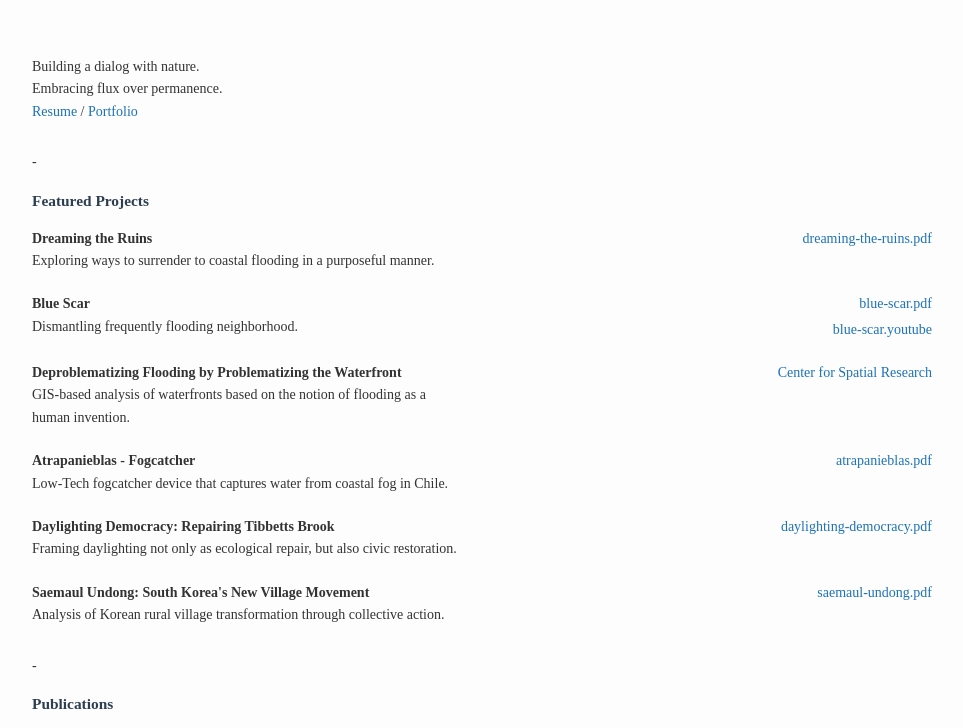
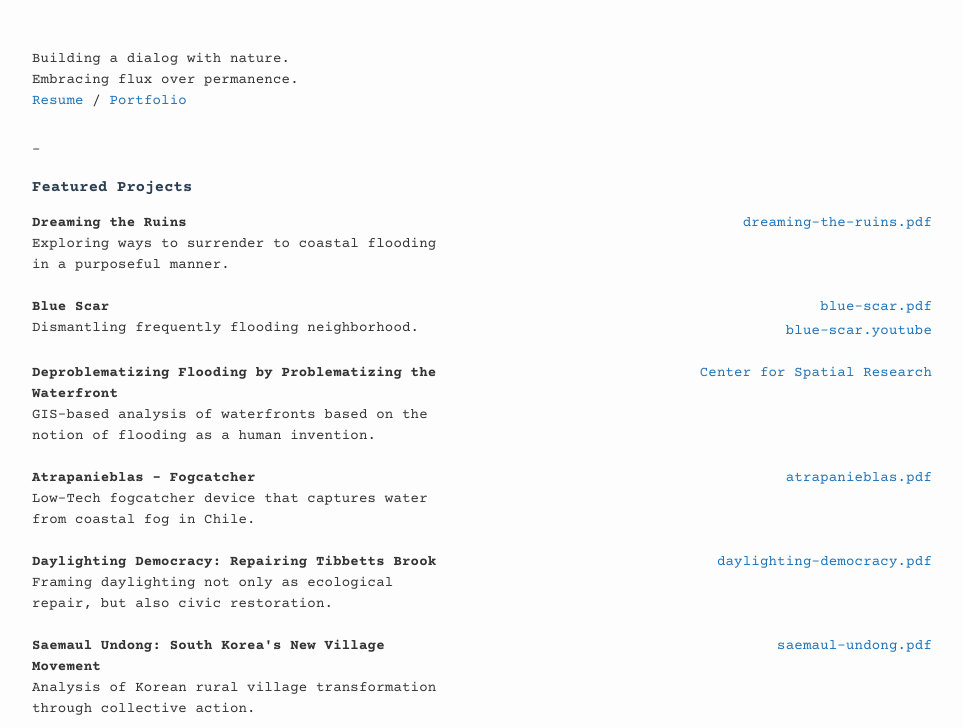
Before and after one commit to urban-designer/portfolio, a plain HTML site: page index.html in a window 1280 px wide. Shown: the part 216-944 px from the top of the page, without its empty margins (158-1121 px from the left). Drawn offline with nearby package versions, Linux system fonts and the light colour scheme.

Commit message:
Apply typewriter typography to the portfolio homepage

```diff
--- a/index.html
+++ b/index.html
@@ -4,7 +4,8 @@
   <meta charset="UTF-8">
   <meta name="viewport" content="width=device-width, initial-scale=1.0">
   <title>Seunghu Kim | Portfolio</title>
-  <link rel="stylesheet" href="style.css?v=20261021-3">
+  <link rel="stylesheet" href="https://fonts.googleapis.com/css2?family=Courier+Prime:wght@400;700&amp;display=swap">
+  <link rel="stylesheet" href="style.css?v=20261116-1">
   <link rel="icon" type="image/jpg" href="files/favicon.jpg">
 
   <!-- Google tag (gtag.js) -->
--- a/style.css
+++ b/style.css
@@ -4,11 +4,12 @@ html {
 }
 
 body {
-  font-family: "Times New Roman", Times, serif;
+  font-family: "Courier Prime", "Courier New", Courier, monospace;
+  letter-spacing: 0.015em;
   max-width: 900px;
   margin: auto;
   padding: 2rem;
-  line-height: 1.6;
+  line-height: 1.5;
   background: #fdfdfd;
   color: #333;
 }
```
